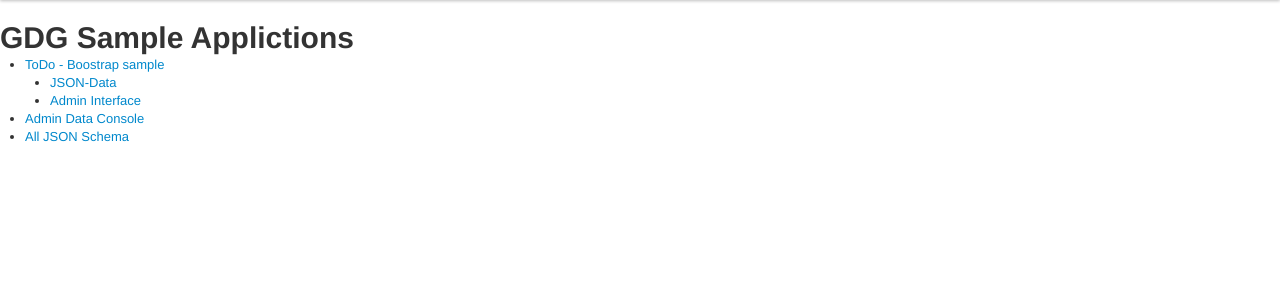
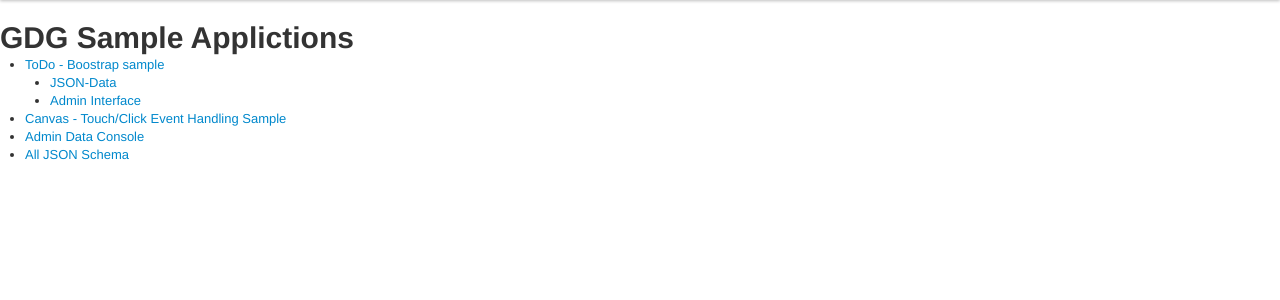
Before and after one commit to mckoss/gdg-tablet-bootcamp, a Python web app: template app/templates/index.html in a window 1280 px wide. Shown: the part 40-340 px from the top of the page. Run offline with Jinja, Linux system fonts and the light colour scheme; the template is opened without the code that fills it, so the values that code supplies are empty.

Commit message:
updated index.html to have a link to canvas

```diff
--- a/app/templates/index.html
+++ b/app/templates/index.html
@@ -49,6 +49,7 @@
   <li><a href="/data/todo">JSON-Data</a></li>
   <li><a hred="/admin/forms/todo">Admin Interface</a></li>
 </ul>
+<li><a href="/canvas">Canvas - Touch/Click Event Handling Sample</a></li>
 <li><a href="/admin">Admin Data Console</a></li>
 <li><a href="/data">All JSON Schema</a></li>
 </ul>
```
